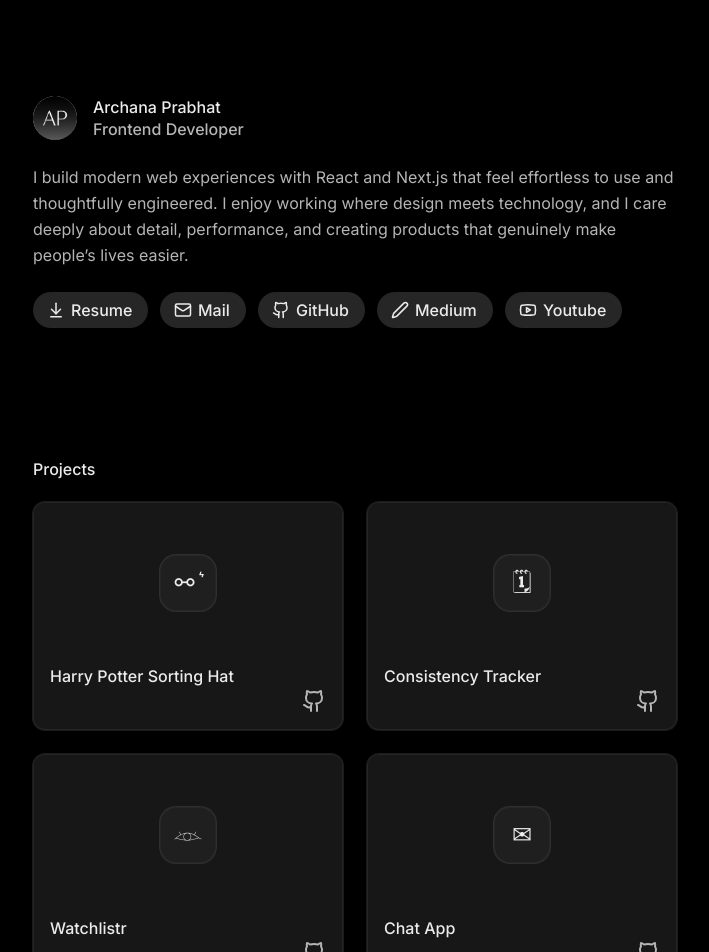
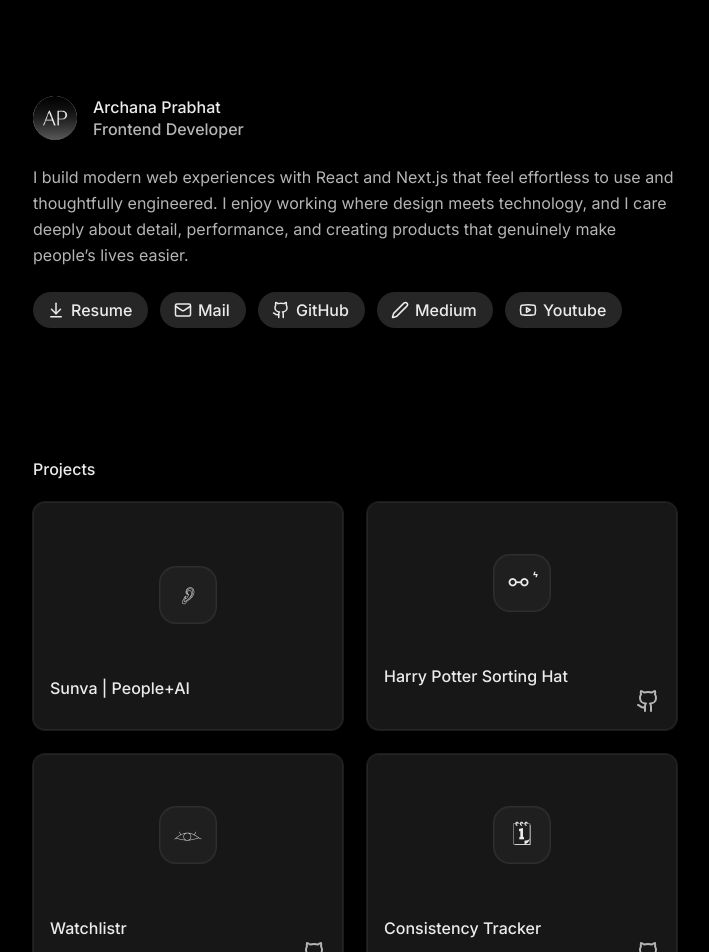
Before and after one commit to archanaprabhat/portfolio-v2, a Next.js app: page / in a window 1280 px wide. Shown: the top 952 px of the page, without its empty margins (285-994 px from the left). Built offline with nearby package versions, Linux system fonts and the light colour scheme.

Commit message:
project entries

```diff
--- a/src/app/page.tsx
+++ b/src/app/page.tsx
@@ -73,10 +73,21 @@ export default function Home() {
         </div>
         <div className="grid w-full grid-cols-1 gap-6 sm:grid-cols-2">
           <ProjectCard
+            title="Sunva | People+AI"
+            emoji="𓂈"
+            projectUrl="https://www.youtube.com/watch?v=pF41AyUhE7w"
+          />
+          <ProjectCard
             title="Harry Potter Sorting Hat"
             emoji="⚯ ͛"
             projectUrl="https://sorting-hat-magic.vercel.app/"
             githubUrl="https://github.com/archanaprabhat/Harry_Potter_Sorting_Hat"
+          />
+          <ProjectCard
+            title="Watchlistr"
+            emoji="𓁺"
+            projectUrl="https://cinmatic.vercel.app/"
+            githubUrl="https://github.com/archanaprabhat/CineMania"
           />
           <ProjectCard
             title="Consistency Tracker"
@@ -85,10 +96,10 @@ export default function Home() {
             githubUrl="https://github.com/archanaprabhat/Consistency"
           />
           <ProjectCard
-            title="Watchlistr"
-            emoji="𓁺"
-            projectUrl="https://cinmatic.vercel.app/"
-            githubUrl="https://github.com/archanaprabhat/CineMania"
+            title="Dataverse"
+            emoji="⛁"
+            projectUrl="https://dataverse-nu.vercel.app/"
+            githubUrl="https://github.com/archanaprabhat/dataverse-cloud-erp"
           />
           <ProjectCard
             title="Chat App"
```
